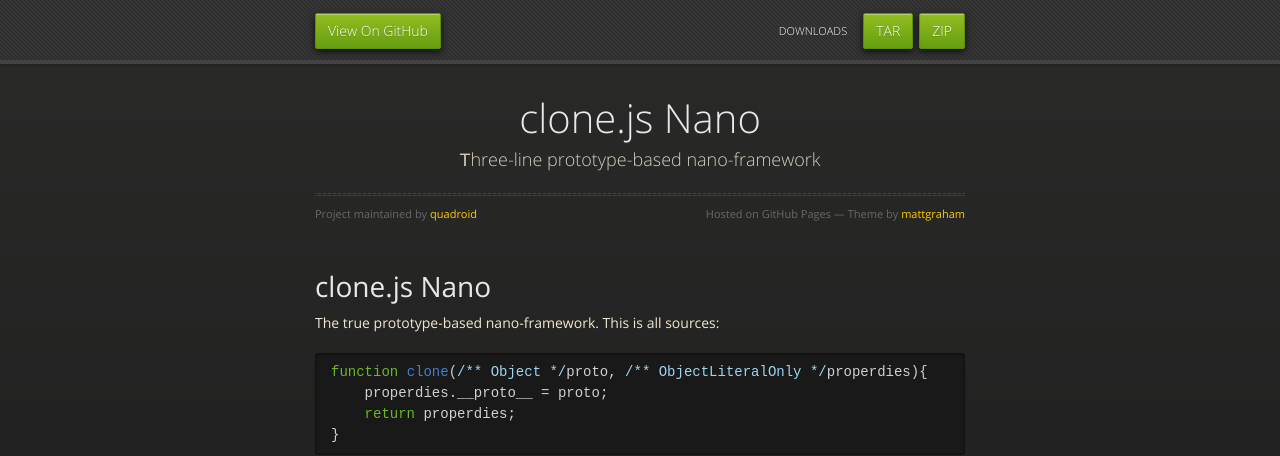
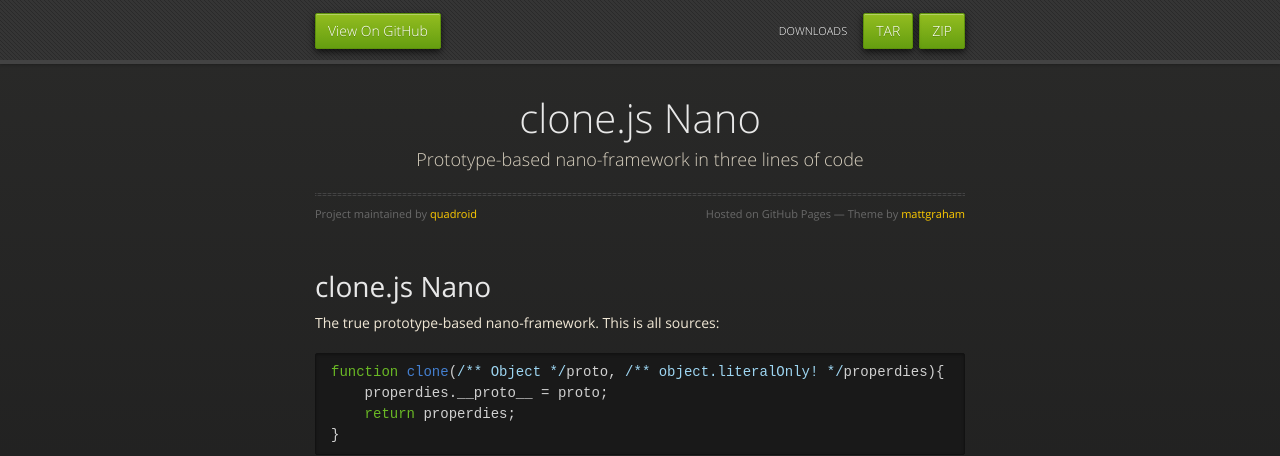
Before and after one commit to oleksandr-shvets/clonejs-nano, a plain HTML site: page index.html in a window 1280 px wide. Shown: the top 456 px of the page. Drawn offline with nearby package versions, Linux system fonts and the light colour scheme.

Commit message:
Create gh-pages branch via GitHub

```diff
--- a/index.html
+++ b/index.html
@@ -32,7 +32,7 @@
       <section>
         <div id="title">
           <h1>clone.js Nano</h1>
-          <p>Тhree-line prototype-based nano-framework</p>
+          <p>Prototype-based nano-framework in three lines of code</p>
           <hr>
           <span class="credits left">Project maintained by <a href="https://github.com/quadroid">quadroid</a></span>
           <span class="credits right">Hosted on GitHub Pages &mdash; Theme by <a href="https://twitter.com/michigangraham">mattgraham</a></span>
@@ -44,7 +44,7 @@
 <p>The true prototype-based nano-framework.
 This is all sources:</p>
 
-<div class="highlight"><pre><span class="k">function</span> <span class="nf">clone</span><span class="p">(</span><span class="sd">/** Object */</span><span class="nx">proto</span><span class="p">,</span> <span class="sd">/** ObjectLiteralOnly */</span><span class="nx">properdies</span><span class="p">){</span>
+<div class="highlight"><pre><span class="k">function</span> <span class="nf">clone</span><span class="p">(</span><span class="sd">/** Object */</span><span class="nx">proto</span><span class="p">,</span> <span class="sd">/** object.literalOnly! */</span><span class="nx">properdies</span><span class="p">){</span>
     <span class="nx">properdies</span><span class="o">.</span><span class="nx">__proto__</span> <span class="o">=</span> <span class="nx">proto</span><span class="p">;</span>
     <span class="k">return</span> <span class="nx">properdies</span><span class="p">;</span>
 <span class="p">}</span>
```
Also changed, not shown: params.json (+1 -1 lines).
